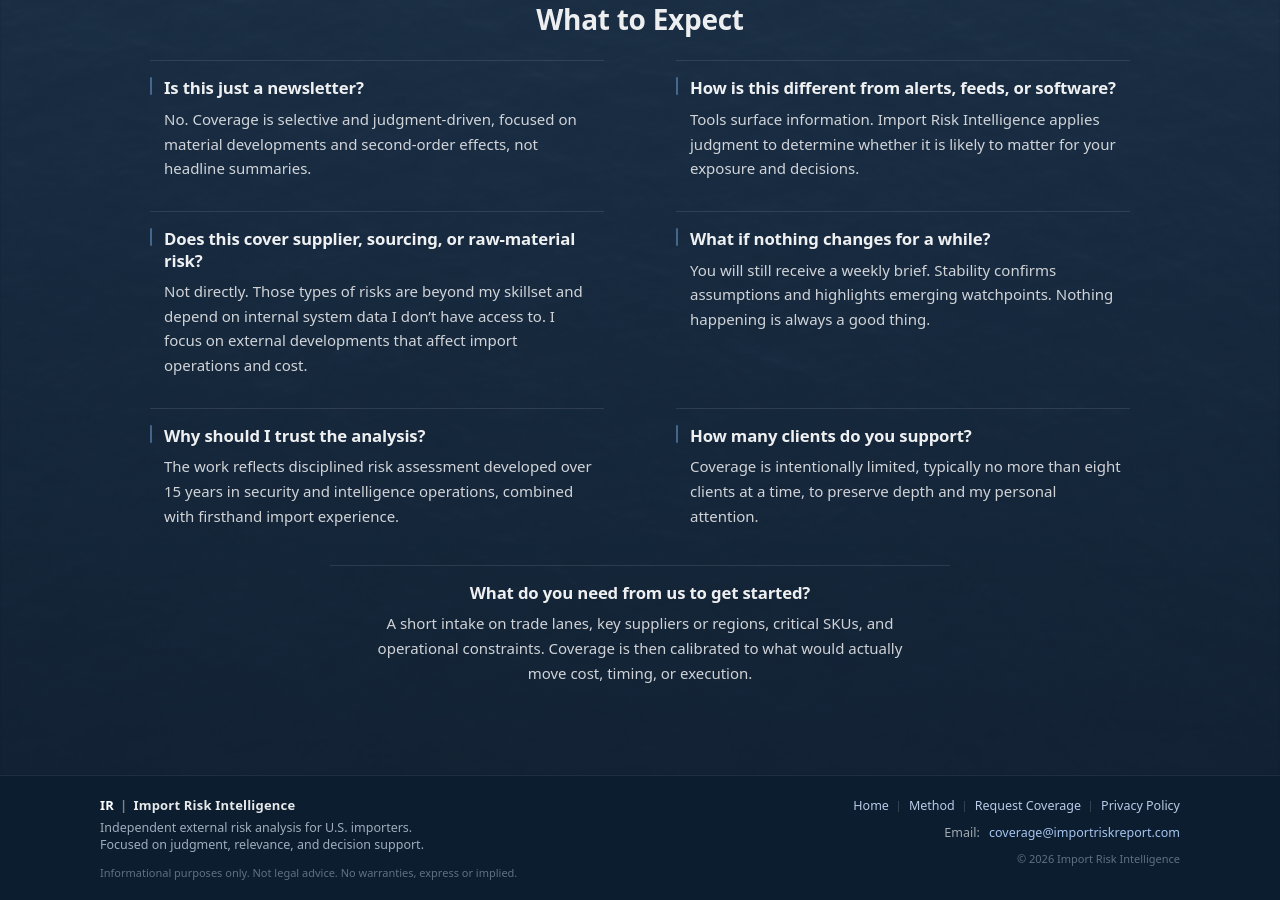
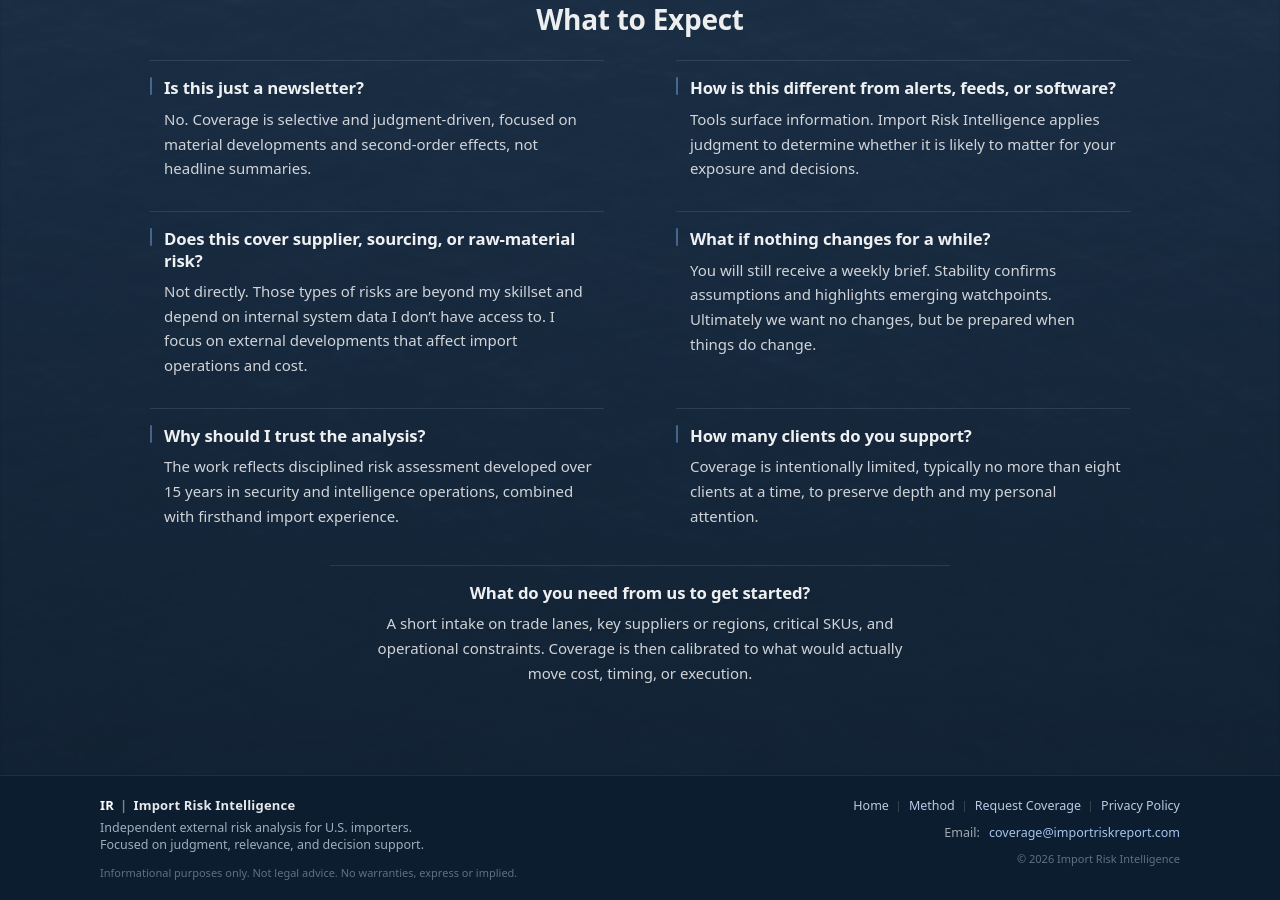
Before and after one commit to importrisk/import-risk-intelligence-site, a Jekyll site: the page built from method.html, in a window 1280 px wide and 900 px high, scrolled down 1650 px. Built offline with Jekyll 4.4.1, drawn with Linux system fonts in a browser that asks for light colours.

Commit message:
Update method.html

```diff
--- a/method.html
+++ b/method.html
@@ -240,7 +240,7 @@ css: /method.css?v=100
               <h4 class="mp-q">What if nothing changes for a while?</h4>
               <p class="mp-a">
                 You will still receive a weekly brief. Stability confirms assumptions and highlights
-                emerging watchpoints. Nothing happening is always a good thing.
+                emerging watchpoints. Ultimately we want no changes, but be prepared when things do change.
               </p>
             </div>
 
```
